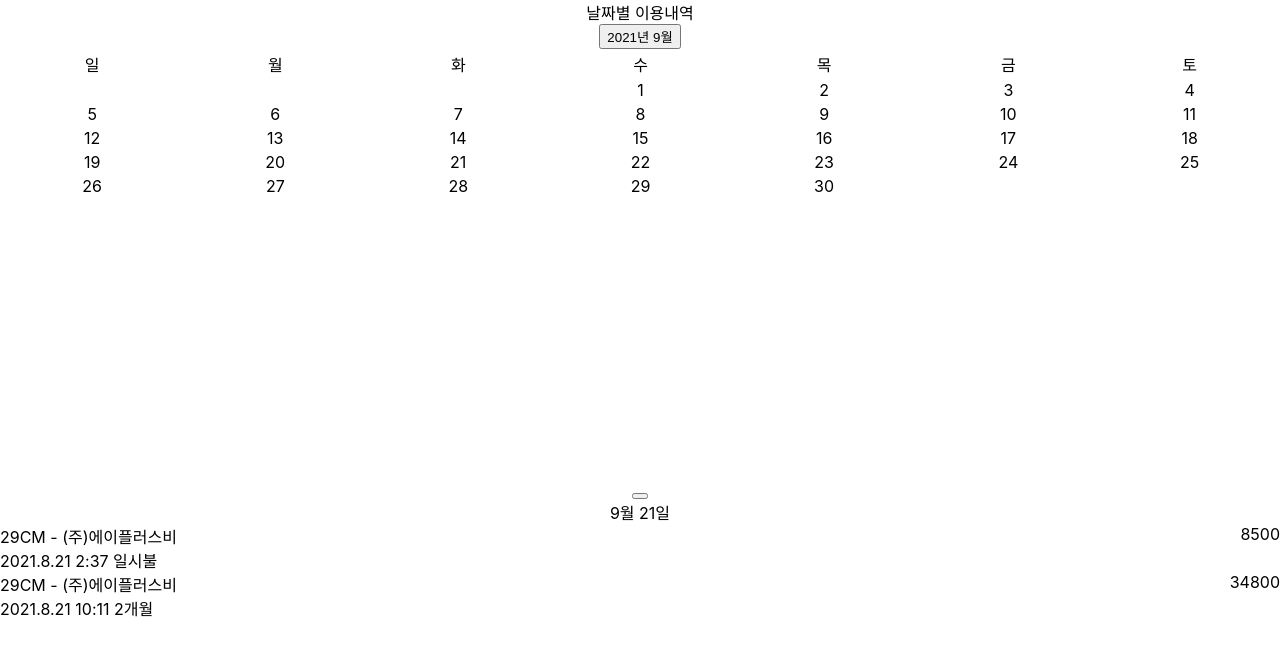
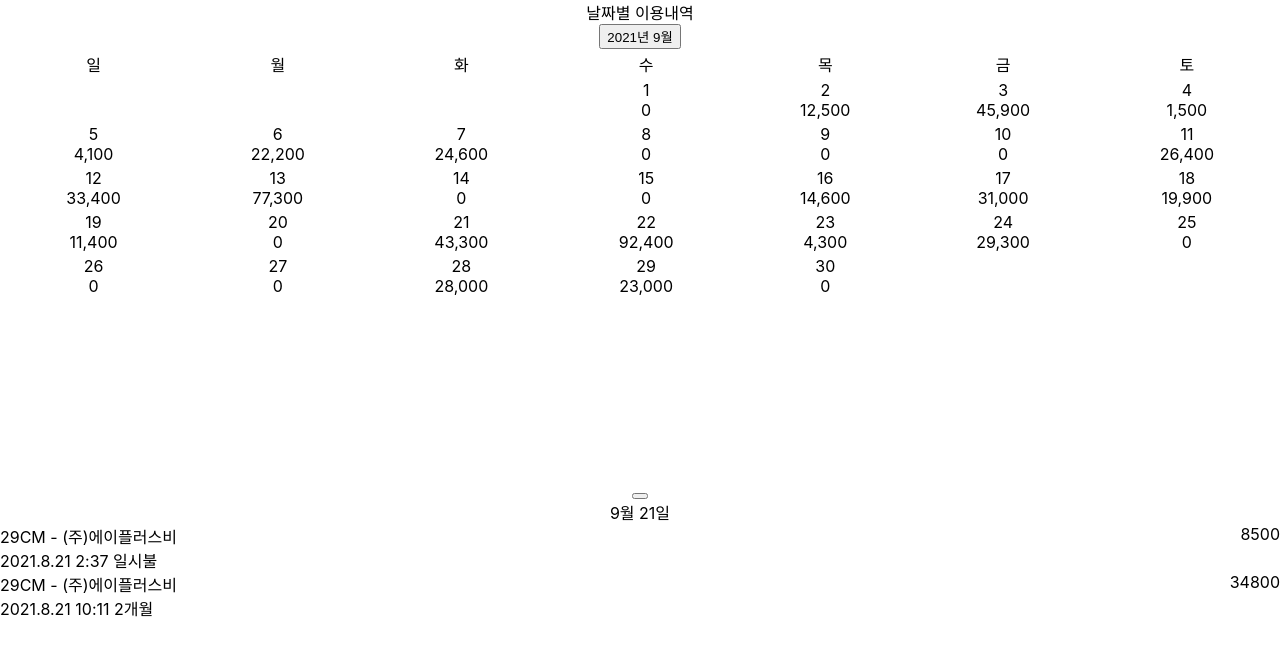
Before and after one commit to IsaacYouKorea/hyundaicard, a React (Create React App) app: page / in a window 1280 px wide. Shown: the top 656 px of the page. Built offline with nearby package versions, Linux system fonts and the light colour scheme.

Commit message:
feat: 달력 일별 사용액 추가

```diff
--- a/src/components/calendar/month-calendar.tsx
+++ b/src/components/calendar/month-calendar.tsx
@@ -1,4 +1,6 @@
 import { usePaymentDispatch, usePaymentState } from "../../context";
+import { dayString } from "../../util/date";
+import { numberWithCommas } from "../../util/number";
 
 interface IProps {
   year: number,
@@ -12,7 +14,7 @@ function MonthCalendar({ year, month }: IProps) {
   const firstDay = new Date(year, month, 1).getDay();
   const lastDate = new Date(year, month + 1, 0).getDate();
 
-  const { date } = usePaymentState();
+  const { date, paymentsByDay } = usePaymentState();
   const dispatch = usePaymentDispatch();
   const selectDate = (year: number, month: number, day: number) => {
     dispatch({ type: "CALENDAR/SET_DATE", year, month, day });
@@ -31,7 +33,10 @@ function MonthCalendar({ year, month }: IProps) {
             {new Array(7).fill(0).map((_, day) => {
               const dateNumber = (week * 7) + day - firstDay + 1;
               if (dateNumber > lastDate || dateNumber <= 0) return <td key={dateNumber}></td>;
-              return <td key={dateNumber} className={[day === 0 ? "color-red" : "color-grey", (date.year === year && date.month === month && date.day === dateNumber) ? 'selected' : ''].join(' ')} onClick={() => selectDate(year, month, dateNumber)}>{dateNumber}</td>
+              return <td key={dateNumber} className={[day === 0 ? "color-red" : "color-grey", (date.year === year && date.month === month && date.day === dateNumber) ? 'selected' : ''].join(' ')} onClick={() => selectDate(year, month, dateNumber)}>
+                <div>{dateNumber}</div>
+                <div>{numberWithCommas(paymentsByDay[dayString(year, month, dateNumber)]?.sum || 0)}</div>
+              </td>
             })}
           </tr>)}
         </tbody>
--- /dev/null
+++ b/src/util/number.ts
@@ -0,0 +1,3 @@
+export function numberWithCommas(x: number): string {
+  return x.toString().replace(/\B(?=(\d{3})+(?!\d))/g, ",");
+}
```
